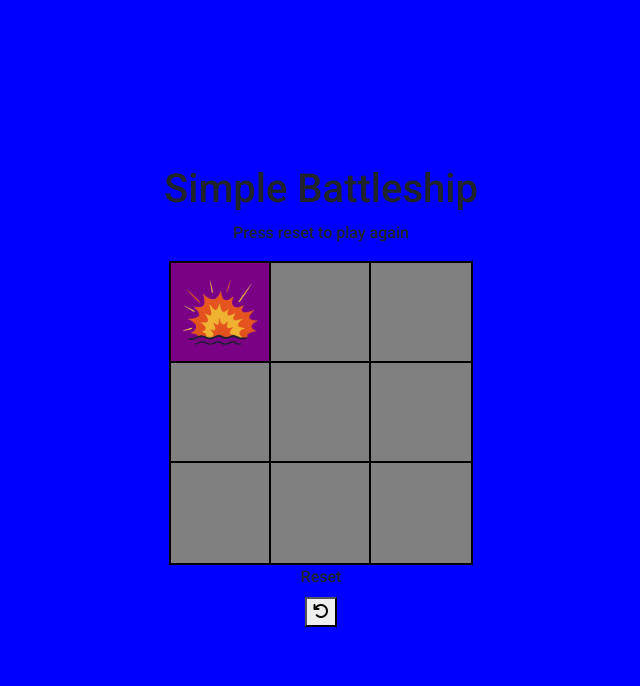
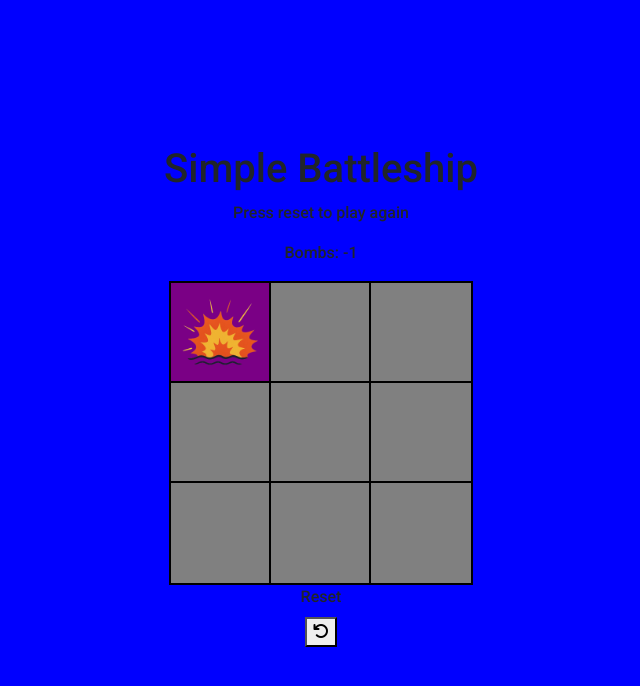
Before and after one commit to JackBadeaux/simple-battleship, a plain HTML site: page index.html in a window 1280 px wide. Both pictures are taken after a click on the element 540 px from the left and 313 px from the top of the page. Shown: the whole page, without its empty margins (319-959 px from the left). Drawn offline with Linux system fonts and the light colour scheme.

Commit message:
added bomb count

```diff
--- a/index.html
+++ b/index.html
@@ -10,11 +10,14 @@
 </head>
 
 <body>
-    <main class="roboto">
-        <div class="main-div">
+    <main>
+        <div class="main-div roboto">
             <div class="text-div">
             <h1>Simple Battleship</h1>
             <p class="text-center fw-medium">Press reset to play again</p>
+            <div class="lives-div text-center fw-medium">
+                <p id="lives">Bombs: 3</p>
+            </div>
             </div>
             <div class="grid-div">
                 <div class="grid-square"></div>
--- a/js/app.js
+++ b/js/app.js
@@ -1,25 +1,38 @@
 //! varibales
 const squares = document.querySelectorAll(".grid-square");
 const correctIndex = Math.floor(Math.random() * 9);
+const livesDisplay = document.getElementById("lives");
 let gameOver = false;
+let remainingBombs = 0;
 //! game logic
 squares.forEach((square, index) => {
     square.addEventListener("click", function () {
-        if (gameOver) return;
-
+        if (gameOver || square.classList.contains("miss") || square.classList.contains("sunk")) return;
+        remainingBombs--;
         if (index === correctIndex) {
             square.classList.add("correct", "sunk");
             gameOver = true;
-            setTimeout(() =>{
+            setTimeout(() => {
+                alert("Good Job! You have won")
+                location.reload();
+            }, 100);
+            return
+        } else {
+            square.classList.add("incorrect", "miss");
+
+            livesDisplay.textContent = `Bombs: ${remainingBombs}`
+        }
+        if (remainingBombs <= 0) {
+            gameOver = true
+            setTimeout(() => {
+                alert("Game Over out of bombs")
+                location.reload();
             }, 100);
 
-        } else {
-            square.classList.add("incorrect", "miss");
         }
     });
 });
-
 //! reset logic
-document.getElementById("resetButton").addEventListener("click", function(){
-location.reload();
+document.getElementById("resetButton").addEventListener("click", function () {
+    location.reload();
 })
```
